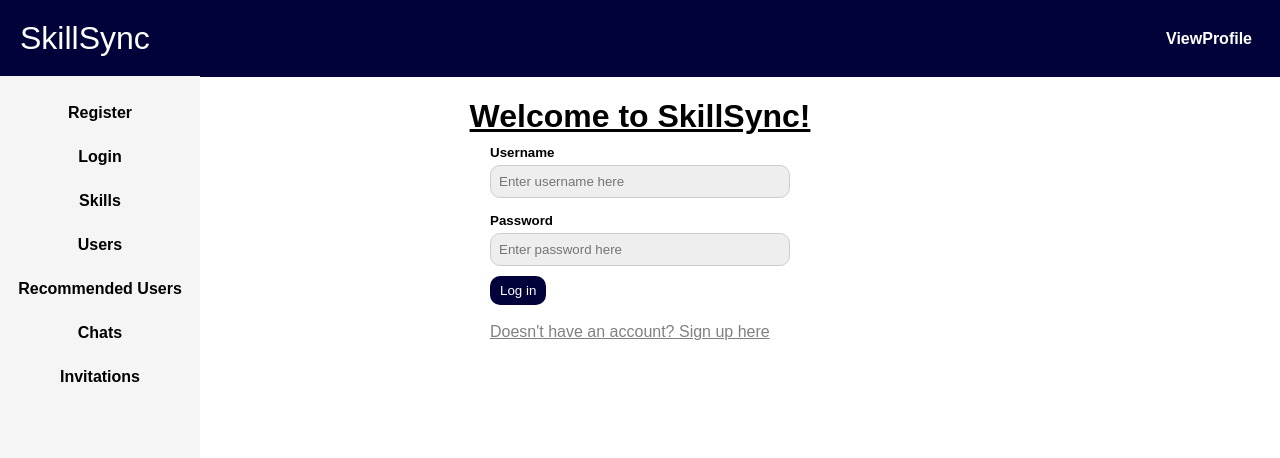
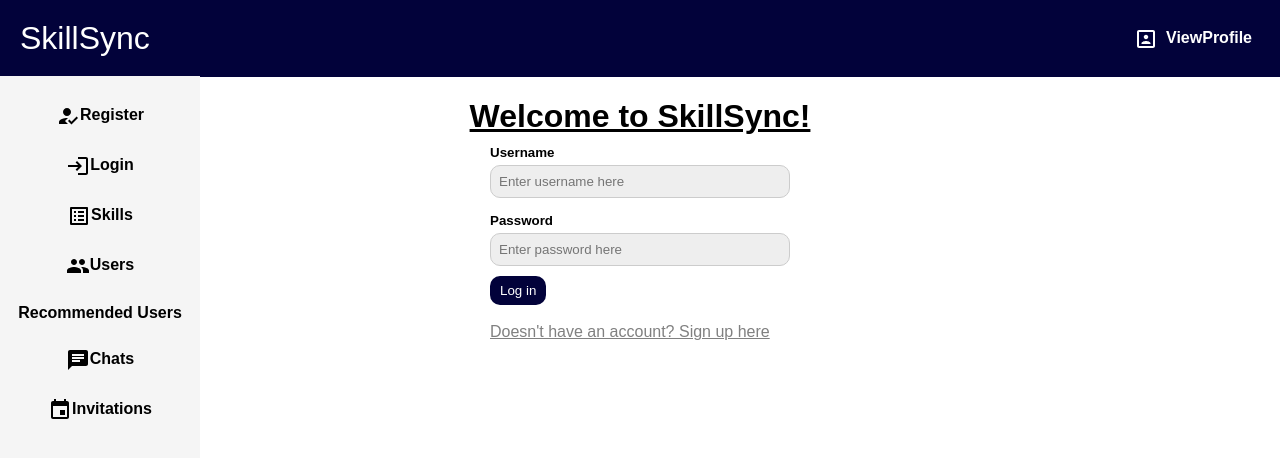
Before and after one commit to wdhzw/Skillsync, a React (Create React App) app in the folder skillsync/: page / in a window 1280 px wide. Shown: the top 458 px of the page. Built offline with nearby package versions, Linux system fonts and the light colour scheme.

Commit message:
icons added

```diff
--- a/skillsync/package.json
+++ b/skillsync/package.json
@@ -3,6 +3,10 @@
   "version": "0.1.0",
   "private": true,
   "dependencies": {
+    "@emotion/react": "^11.11.1",
+    "@emotion/styled": "^11.11.0",
+    "@mui/icons-material": "^5.14.13",
+    "@mui/material": "^5.14.13",
     "@progress/kendo-react-dropdowns": "^5.19.0",
     "@react-google-maps/api": "^2.19.2",
     "@testing-library/jest-dom": "^5.17.0",
--- a/skillsync/src/Navbar.js
+++ b/skillsync/src/Navbar.js
@@ -1,4 +1,5 @@
 import {Link, useMatch, useResolvedPath} from "react-router-dom";
+import PortraitIcon from '@mui/icons-material/Portrait';
 
 export default function Navbar() {
     return (
@@ -8,6 +9,7 @@ export default function Navbar() {
             </a>
             <ul>
                 <li>
+                    <PortraitIcon className="icon"/>
                     <Link to="/ViewProfile" className="nav-link">ViewProfile</Link>
                 </li>
             </ul>
--- a/skillsync/src/SideNav.css
+++ b/skillsync/src/SideNav.css
@@ -11,7 +11,9 @@
     justify-content: start;
     padding-top: 20px;
   }
-
+.icon {
+    vertical-align: middle;
+}
   .nav-link {
     text-decoration: none;
     color: black;
--- a/skillsync/src/SideNav.js
+++ b/skillsync/src/SideNav.js
@@ -1,17 +1,37 @@
 import React from "react";
 import { Link } from "react-router-dom";
 import './SideNav.css';
+import HowToRegIcon from '@mui/icons-material/HowToReg';
+import LoginIcon from '@mui/icons-material/Login';
+import ListAltIcon from '@mui/icons-material/ListAlt';
+import PeopleIcon from '@mui/icons-material/People';
+import ChatIcon from '@mui/icons-material/Chat';
+import InsertInvitationIcon from '@mui/icons-material/InsertInvitation';
 
 const SideNav = () => {
     return (
         <div className="side-navbar">
-        <Link to="/Register" className="nav-link">Register</Link>
-        <Link to="/Login" className="nav-link">Login</Link>
-        <Link to="/SkillList" className="nav-link">Skills</Link>
-        <Link to="/UserList" className="nav-link">Users</Link>
-        <Link to="/RecUserList" className="nav-link">Recommended Users</Link>
-        <Link to="/Chats" className="nav-link">Chats</Link>
-        <Link to="/Invitations" className="nav-link">Invitations</Link>
+          <Link to="/Register" className="nav-link">
+            <HowToRegIcon className="icon"/>
+            Register
+          </Link>
+          <Link to="/Login" className="nav-link">
+            <LoginIcon className="icon"/>
+            Login
+          </Link>
+          <Link to="/SkillList" className="nav-link">
+            <ListAltIcon className="icon"/>
+            Skills</Link>
+          <Link to="/UserList" className="nav-link">
+            <PeopleIcon className="icon"/>
+            Users</Link>
+          <Link to="/RecUserList" className="nav-link">Recommended Users</Link>
+          <Link to="/Chats" className="nav-link">
+            <ChatIcon className="icon"/>
+            Chats</Link>
+          <Link to="/Invitations" className="nav-link">
+            <InsertInvitationIcon className="icon"/>
+            Invitations</Link>
       </div>
     )
 }
--- a/skillsync/src/styles.css
+++ b/skillsync/src/styles.css
@@ -41,3 +41,7 @@ body{
 .nav li:hover{
     background-color: #777;
 }
+
+.icon {
+    vertical-align: middle;
+}
```
Also changed, not shown: 1 other file (tests, documents, lock files or other folders).
